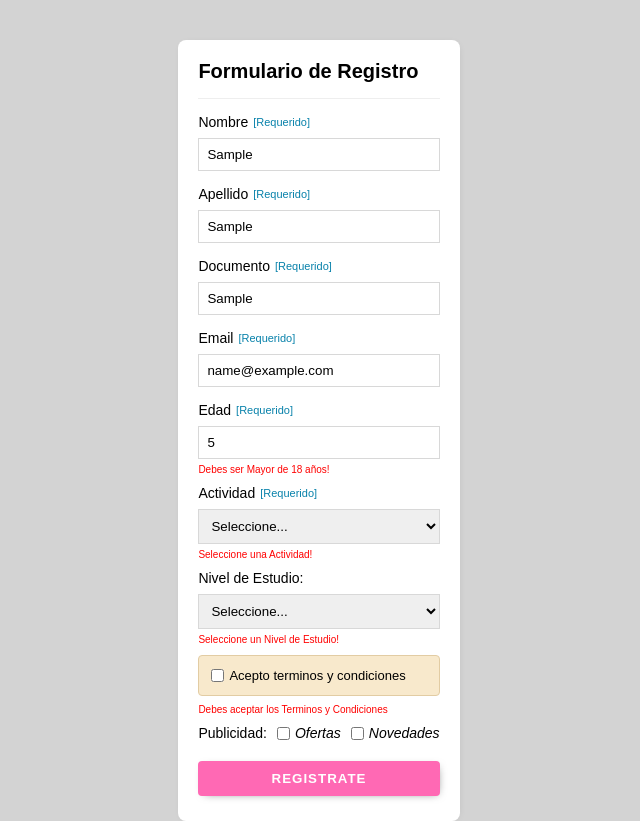
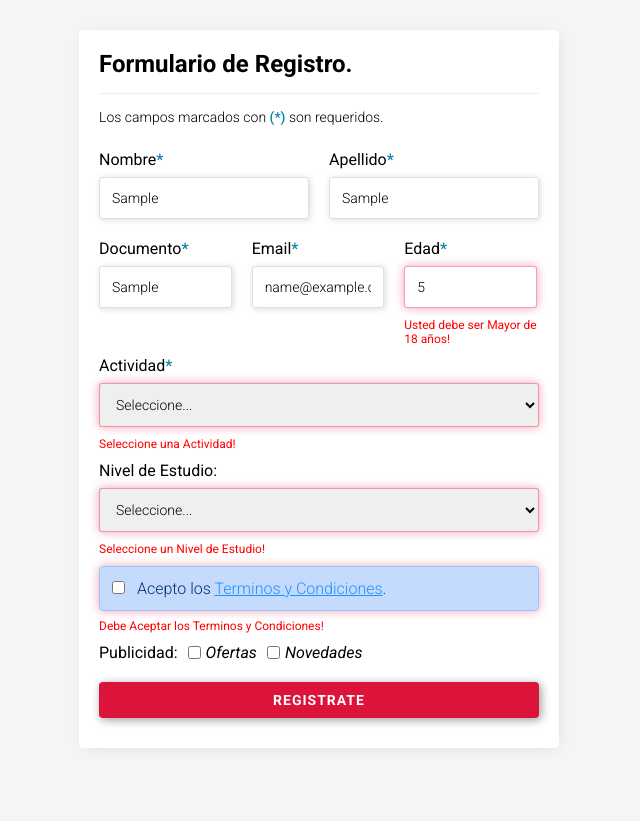
Before and after one commit to ggambale/gg-formulario-validaciones, a plain HTML site: page index.html in a window 1280 px wide. Both pictures are taken after typing "Sample", "Sample", "Sample", "name@example.com", "5" into the empty fields and a click on the input "Registrate". Shown: the whole page, without its empty margins (321-961 px from the left). After the commit the page ends 800 px from the top, so only its background shows below. Drawn offline with Linux system fonts and the light colour scheme.

Commit message:
Aplico cambios en el estilo y el codigo javascript

```diff
--- a/index.html
+++ b/index.html
@@ -7,37 +7,38 @@
     <link rel="stylesheet" href="style.css">
 </head>
 <body>
-
+    <div id="container">
         <div id="registroForm">
-        <h2>Formulario de Registro</h2>
+            <h2>Formulario de Registro.</h2>
+            <h5>Los campos marcados con <span class="required">(*)</span> son requeridos.</h5>
             <form id="formulario" novalidate action="" autocomplete="off">
                 <div class="form-element">
-                <label for="nombre">Nombre <span class="required">[Requerido]</span></label>
+                    <label for="nombre">Nombre <span class="required">*</span></label>
                     <input type="text" name="nombre" id="nombre" minlength="3" required>
                     <div class="error" id="errorNombre"></div>
                 </div>
                 <div class="form-element">
-                <label for="apellido">Apellido <span class="required">[Requerido]</span></label>
+                    <label for="apellido">Apellido <span class="required">*</span></label>
                     <input type="text" name="apellido" id="apellido" minlength="3" required>
                     <div class="error" id="errorApellido"></div>
                 </div>
                 <div class="form-element">
-                <label for="documento">Documento <span class="required">[Requerido]</span></label>
+                    <label for="documento">Documento <span class="required">*</span></label>
                     <input type="text" name="documento" id="documento" minlength="3" required>
                     <div class="error" id="errorDocumento"></div>
                 </div>
                 <div class="form-element">
-                <label for="email">Email <span class="required">[Requerido]</span></label>
+                    <label for="email">Email <span class="required">*</span></label>
                     <input type="email" name="email" id="email" required>
                     <div class="error" id="errorEmail"></div>
                 </div>
                 <div class="form-element">
-                <label for="edad">Edad <span class="required">[Requerido]</span></label>
+                    <label for="edad">Edad <span class="required">*</span></label>
                     <input type="number" name="edad" id="edad" required>
                     <div class="error" id="errorEdad"></div>
                 </div>
                 <div class="form-element">
-                <label for="actividad">Actividad <span class="required">[Requerido]</span></label>
+                    <label for="actividad">Actividad <span class="required">*</span></label>
                     <select name="actividad" id="actividad" required>
                         <option value="">Seleccione...</option>
                         <option value="Tecnologia">Tecnologia</option>
@@ -63,7 +64,7 @@
                 <div class="form-element">
                     <label class="inline tyc">
                         <input type="checkbox" name="aceptoTerminos" id="aceptoTerminos" required>
-                    Acepto terminos y condiciones
+                        Acepto los <a href="#">Terminos y Condiciones</a>.
                     </label>
                     <div class="error" id="errorAceptoTerminos"></div>
                 </div>
@@ -79,7 +80,7 @@
                 </div>
             </form>
         </div>
-
+    </div>
     <script src="script.js"></script>
 </body>
 </html>
--- a/script.js
+++ b/script.js
@@ -3,14 +3,33 @@ const submitFunction = (event) => {
         event.preventDefault()
     } else {
         event.preventDefault()
+
+        let nombre =  document.getElementById('nombre').value
+        let apellido =  document.getElementById('apellido').value
+        let documento =  document.getElementById('documento').value
+        let email =  document.getElementById('email').value
+        let edad =  document.getElementById('edad').value
+        let actividad =  document.getElementById('actividad').value
+        let nivelEstudio =  document.getElementById('nivelEstudio').value
+        let aceptoTerminos =  document.getElementById('aceptoTerminos').checked
+
+        const publicidad = []
+        document.querySelectorAll('[name="publicidad"]').forEach((element) => {
+            if(element.checked){
+                publicidad.push(element.value.charAt(0).toUpperCase() + element.value.slice(1))
+            }
+        })
+
         alert(
-            'Nombre: ' + document.getElementById('nombre').value + '\n' +
-            'Apellido: ' + document.getElementById('apellido').value + '\n' +
-            'Documento: ' + document.getElementById('documento').value + '\n' +
-            'Email: ' + document.getElementById('email').value + '\n' +
-            'Edad: ' + document.getElementById('edad').value + '\n' +
-            'Actividad: ' + document.getElementById('actividad').value + '\n' +
-            'Nivel de Estudio: ' + document.getElementById('nivelEstudio').value + '\n'
+            'Nombre: ' + nombre + '\n' +
+            'Apellido: ' + apellido + '\n' +
+            'Documento: ' + documento + '\n' +
+            'Email: ' + email + '\n' +
+            'Edad: ' + edad + '\n' +
+            'Actividad: ' + actividad + '\n' +
+            'Nivel de Estudio: ' + nivelEstudio + '\n' +
+            'Acepto TyC: ' + (aceptoTerminos ? 'Si' : 'No') + '\n' +
+            'Publicidad: ' + (publicidad.length ? publicidad.toString() : 'No') + '\n'
         )
     }
 }
@@ -24,7 +43,7 @@ function validarFormulario(){
     camposTexto.forEach(campo => {
         let errorCampo = document.getElementById('error' + campo.id.charAt(0).toUpperCase() + campo.id.slice(1))
         if(campo.value.length == ''){
-            mostrarError(errorCampo, 'Campo requerido!')
+            mostrarError(errorCampo, 'Este campo es Requerido!')
             validacionCorrecta = false
         } else if (campo.value.length > 0  && campo.value.length < 3) {
             mostrarError(errorCampo, 'Este campo debe tener al menos 3 caracteres!')
@@ -40,7 +59,7 @@ function validarFormulario(){
     if(/^[^\s@]+@[^\s@]+\.[^\s@]+$/.test(email.value)){ // Regex validar formato de email
         ocultarError(errorEmail);
     } else {
-        mostrarError(errorEmail, 'El email no es Valido!')
+        mostrarError(errorEmail, 'El email ingresado no es Valido!')
         validacionCorrecta = false
     }
 
@@ -48,7 +67,7 @@ function validarFormulario(){
     const errorEdad = document.getElementById('errorEdad')
 
     if(edad.value < 18) {
-        mostrarError(errorEdad, 'Debes ser Mayor de 18 años!')
+        mostrarError(errorEdad, 'Usted debe ser Mayor de 18 años!')
         validacionCorrecta = false
     } else {
         ocultarError(errorEdad)
@@ -78,7 +97,7 @@ function validarFormulario(){
     const errorAceptoTerminos = document.getElementById('errorAceptoTerminos')
 
     if(!aceptoTerminos.checked){
-        mostrarError(errorAceptoTerminos, 'Debes aceptar los Terminos y Condiciones')
+        mostrarError(errorAceptoTerminos, 'Debe Aceptar los Terminos y Condiciones!')
         validacionCorrecta = false
     } else {
         ocultarError(errorAceptoTerminos)
@@ -88,11 +107,13 @@ function validarFormulario(){
 }
 
 const mostrarError = (elemento, mensaje) => {
+    let input = elemento.previousElementSibling.classList.add('error-input')
     elemento.textContent = mensaje
     elemento.style.display = 'block'
 }
 
 const ocultarError = (elemento) => {
+    let input = elemento.previousElementSibling.classList.remove('error-input')
     elemento.textContent = ''
     elemento.style.display = 'none'
 }
--- a/style.css
+++ b/style.css
@@ -1,3 +1,5 @@
+@import url('https://fonts.googleapis.com/css2?family=Roboto:ital,wght@0,100;0,300;0,400;0,500;0,700;0,900;1,100;1,300;1,400;1,500;1,700;1,900&display=swap');
+
 html {
     width: 100%;
     height: 100%;
@@ -6,25 +8,24 @@ html {
 body {
     width: 100%;
     height: 100%;
-    font-family: Arial, Helvetica, sans-serif;
-    background-color: lightgray;
+    font-family: "Roboto", sans-serif;
+    font-weight: 400;
+    font-style: normal;
+    background-color: #f5f5f5;
     margin: 0;
     padding: 0;
-    display: flex;
-    flex-direction: column;
-    justify-content: start;
-    align-items: center;
 }
 
 * {
     box-sizing: border-box;
 }
 
-h2 {
-    font-size: 20px;
-    margin: 0 0 15px 0;
-    padding: 0 0 15px 0;
-    border-bottom: 1px solid #eee;
+#container {
+    display: flex;
+    flex-direction: column;
+    justify-content: start;
+    align-items: center;
+    padding: 30px 20px;
 }
 
 #registroForm {
@@ -32,9 +33,22 @@ h2 {
     flex-direction: column;
     background-color: white;
     padding: 20px;
-    border-radius: 8px;
-    margin: 40px 20px;
-    box-shadow: 1px 1px 10px -5px rgba(0, 0, 0, 0.2);
+    border-radius: 4px;
+    box-shadow: 2px 2px 15px -5px rgba(0, 0, 0, 0.15);
+    width: 100%;
+}
+
+h2 {
+    font-size: 24px;
+    margin: 0 0 15px 0;
+    padding: 0 0 15px 0;
+    border-bottom: 1px solid #eee;
+}
+
+h5 {
+    font-size: 14px;
+    font-weight: 300;
+    margin: 0 0 25px 0;
 }
 
 #formulario {
@@ -70,8 +84,8 @@ h2 {
 
 label {
     display: flex;
+    font-weight: 400;
     margin-bottom: 8px;
-    font-size: 14px;
     align-items: center;
 }
 
@@ -80,24 +94,30 @@ label.inline {
 }
 
 label.tyc input {
-    margin: 0 5px 0 0;
+    margin: 0 8px 0 0;
 }
 
 label.tyc {
-    font-size: 13px;
     padding: 12px;
     width: 100%;
-    border: 1px solid rgb(226, 204, 163);
-    background-color: rgb(248, 233, 204);
-    display: flex;
-    align-items: center;
+    border: 1px solid rgb(156, 196, 255);
+    background-color: rgb(196, 219, 253);
+    color: rgb(0, 45, 112);
+    font-weight: 300;
     border-radius: 4px;
 }
 
+label.tyc a {
+    color: dodgerblue;
+}
+
 input, select {
-    padding: 8px;
-    margin-bottom: 5px;
-    border: 1px solid #d8d8d8;
+    padding: 12px;
+    margin-bottom: 10px;
+    border: 1px solid #dfdfdf;
+    font-family: "Roboto", sans-serif;
+    font-weight: 300;
+    font-size: 14px;
 }
 
 input[type="text"],
@@ -105,27 +125,30 @@ input[type="email"],
 input[type="number"],
 select {
     width: 100%;
+    border-radius: 3px;
+    box-shadow: 1px 1px 6px 0px rgba(0, 0, 0, 0.15);
 }
 
 input[type="submit"] {
     font-weight: bold;
-    background-color: hotpink;
+    background-color: crimson;
     color: white;
     border: none;
     padding: 10px;
     border-radius: 4px;
     cursor: pointer;
-    box-shadow: 2px 2px 10px -5px rgba(0, 0, 0, 0.6);
+    box-shadow: 2px 2px 10px 0px rgba(0, 0, 0, 0.4);
     margin-top: 10px;
     width: 100%;
     text-transform: uppercase;
     letter-spacing: 1px;
-    transition: background-color .5s ease;
+    transition: background-color .4s ease, box-shadow .4s ease;
 }
 
 input[type="submit"]:hover {
-    background-color: crimson;
-    transition: background-color .5s ease;
+    background-color: rgb(153, 7, 36);
+    box-shadow: none;
+    transition: background-color .4s ease, box-shadow .4s ease;
 }
 
 input[type="submit"]:active {
@@ -135,11 +158,48 @@ input[type="submit"]:active {
 .error {
     display: none;
     color: red;
-    font-size: 10px;
+    font-size: 12px;
+}
+
+.error-input {
+    border-color: rgba(220, 20, 60, 0.4);
+    box-shadow: 0px 0px 10px 0px rgba(220, 20, 60, 0.4) !important;
+    outline-color: transparent;
+    outline-width: 2px;
+    outline-style: dotted;
 }
 
 .required {
     color: rgb(7, 129, 170);
-    font-size: 11px;
-    margin-left: 5px;
+    font-weight: 500;
 }
+
+@media screen and (min-width: 768px) {
+    #registroForm {
+        max-width: 480px;
+    }
+
+    #formulario {
+        flex-direction: row;
+        flex-wrap: wrap;
+        column-gap: 20px;
+    }
+
+    .form-element {
+        flex-basis: calc(50% - 10px);
+    }
+
+    .form-element:nth-child(3),
+    .form-element:nth-child(4),
+    .form-element:nth-child(5) {
+        flex-basis: calc(33.3333% - 14px);
+    }
+
+    .form-element:nth-child(6),
+    .form-element:nth-child(7),
+    .form-element:nth-child(8),
+    .form-element:nth-child(9),
+    .form-element:nth-child(10) {
+        flex-basis: 100%;
+    }
+}
```
Lines whose indentation alone changed are shown as unchanged.
